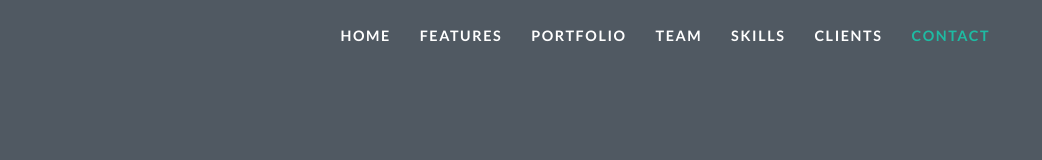
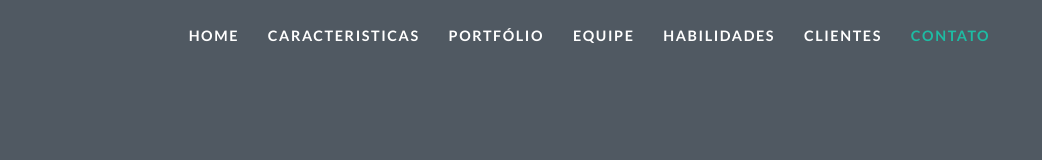
Before and after one commit to MauricioVisgueira/mauriciovisgueira.github.io, a plain HTML site: page index.html in a window 1280 px wide. Shown: the full height of the page, 238-1280 px from the left. Drawn offline with Linux system fonts and the light colour scheme.

Commit message:
Menus Pt-br

```diff
--- a/index.html
+++ b/index.html
@@ -37,22 +37,22 @@
                 <a class="nav-link" href="#home">Home</a>
             </li>
             <li class="nav-item">
-                <a class="nav-link" href="#features">Features</a>
+                <a class="nav-link" href="#features">Caracteristicas</a>
             </li>
             <li class="nav-item">
-                <a class="nav-link" href="#portfolio">Portfolio</a>
+                <a class="nav-link" href="#portfolio">Portfólio</a>
             </li>
             <li class="nav-item">
-                <a class="nav-link" href="#team">Team</a>
+                <a class="nav-link" href="#team">Equipe</a>
             </li>
             <li class="nav-item">
-                <a class="nav-link" href="#skills">Skills</a>
+                <a class="nav-link" href="#skills">Habilidades</a>
             </li>
             <li class="nav-item">
-                <a class="nav-link" href="#clients">Clients</a>
+                <a class="nav-link" href="#clients">Clientes</a>
             </li>
             <li class="nav-item">
-                <a class="nav-link" href="#contact">Contact</a>
+                <a class="nav-link" href="#contact">Contato</a>
             </li>
         </ul>
     </div>
```
